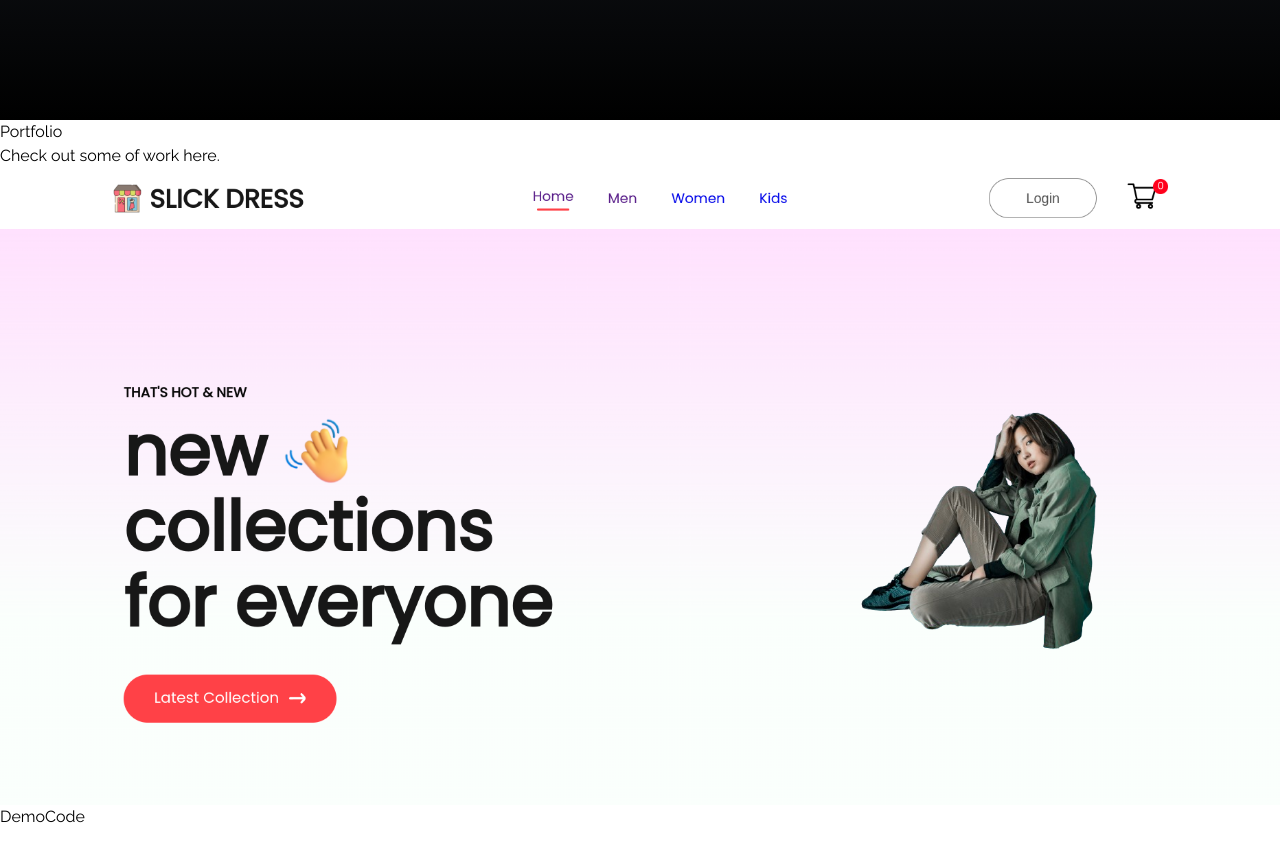
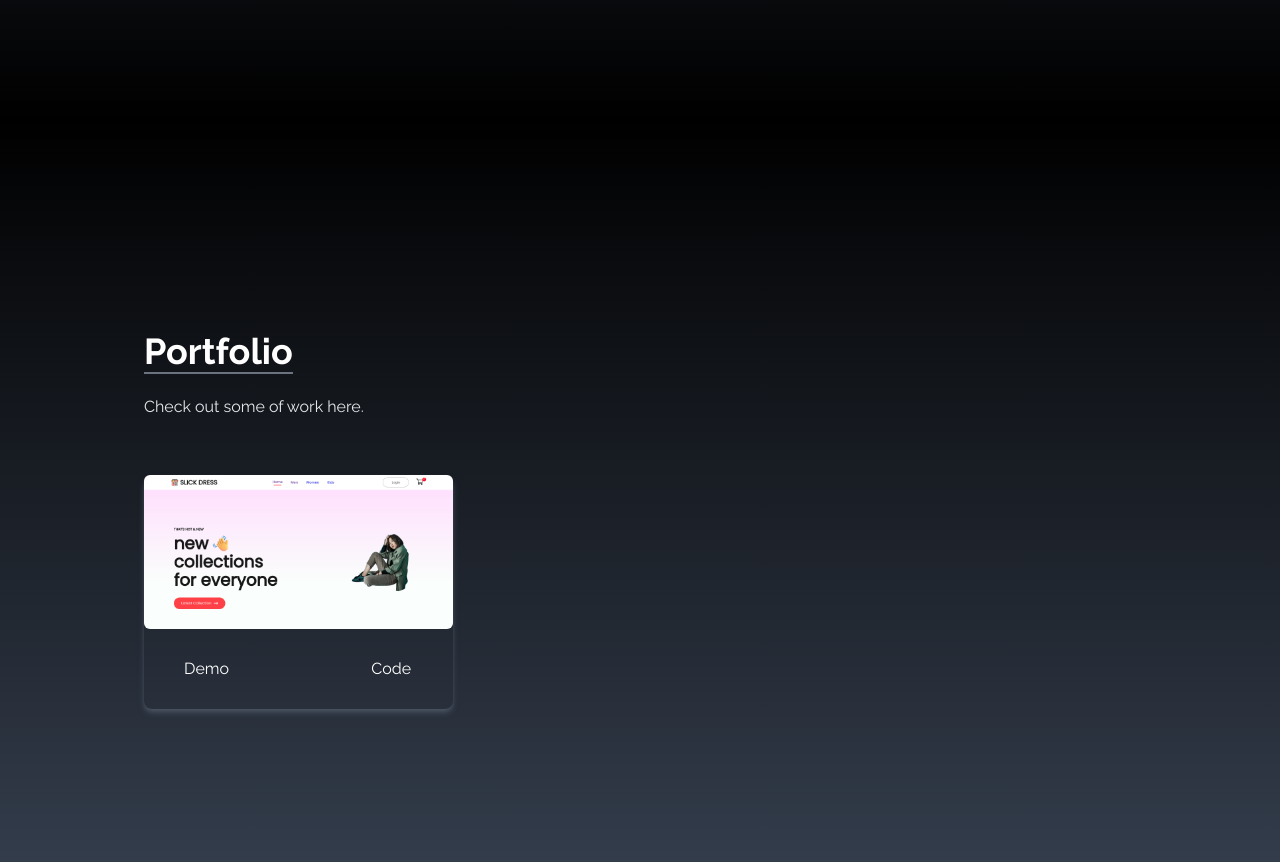
Before and after one commit to harshahossain/portfolio-one, a React (Create React App) app: page / in a window 1280 px wide. Shown: the part 1480-2342 px from the top of the page. Before the commit the page ends 2309 px from the top, so only its background shows below. Built offline with nearby package versions, Linux system fonts and the light colour scheme.

Commit message:
Update Portfolio.jsx

```diff
--- a/src/components/Portfolio.jsx
+++ b/src/components/Portfolio.jsx
@@ -6,20 +6,85 @@ import getCard from "../assets/portfolio/getACard.png";
 import ticTac from "../assets/portfolio/ticTac.png";
 
 export default function Portfolio() {
+  const portfolios = [
+    {
+      id: 1,
+      src: slickDress,
+      demo: "",
+      code: "https://github.com/harshahossain/slick-dress.git",
+    },
+    {
+      id: 2,
+      src: newsPortal,
+      demo: "",
+      code: "https://github.com/harshahossain/news-portal.git",
+    },
+    {
+      id: 3,
+      src: dadJokes,
+      demo: "https://harshahossain.github.io/Dad-Jokes/",
+      code: "https://github.com/harshahossain/Dad-Jokes.git",
+    },
+    {
+      id: 4,
+      src: getCard,
+      demo: "https://harshahossain.github.io/deck-of-cards/",
+      code: "https://github.com/harshahossain/deck-of-cards.git",
+    },
+    {
+      id: 5,
+      src: ticTac,
+      demo: "",
+      code: "https://github.com/harshahossain/tic-tac-toe.git",
+    },
+  ];
+
   return (
-    <div>
-      <main>
-        <div>
-          <p>Portfolio</p>
-          <p>Check out some of work here.</p>
+    <div
+      name="portfolio"
+      className="bg-gradient-to-b from-black to-gray-700
+    w-full text-white md:h-screen"
+    >
+      <main
+        className="max-w-screen-lg p-4 mx-auto flex flex-col justify-center
+      w-full h-full"
+      >
+        <div className="pb-8">
+          <p
+            className="text-4xl font-bold inline border-b-2
+          border-gray-500"
+          >
+            Portfolio
+          </p>
+          <p className="py-6 text-gray-200">Check out some of work here.</p>
         </div>
         {/* ↓↓↓ cards  */}
-        <section>
-          <div>
-            <img src={slickDress} alt="" />
-            <div>
-              <button>Demo</button>
-              <button>Code</button>
+        {}
+        <section className="grid sm:grid-cols-2 md:grid-cols-3 gap-8 px-12 sm:px-0">
+          <div className="shadow-md shadow-gray-600 rounded-lg">
+            <img
+              src={slickDress}
+              alt=""
+              className="rounded-md hover:scale-105
+             duration-200"
+            />
+            <div className="flex items-center justify-center">
+              <a
+                href=""
+                target="_blank"
+                rel="noreferrer"
+                className="w-1/2 px-6 py-3 m-4 duration-200 hover:scale-105"
+              >
+                Demo
+              </a>
+              <a
+                href=""
+                target="_blank"
+                rel="noreferrer"
+                className="w-1/2 px-6 pl-16 py-3 m-4 duration-200 hover:scale-105"
+              >
+                Code
+              </a>
             </div>
           </div>
         </section>
```
